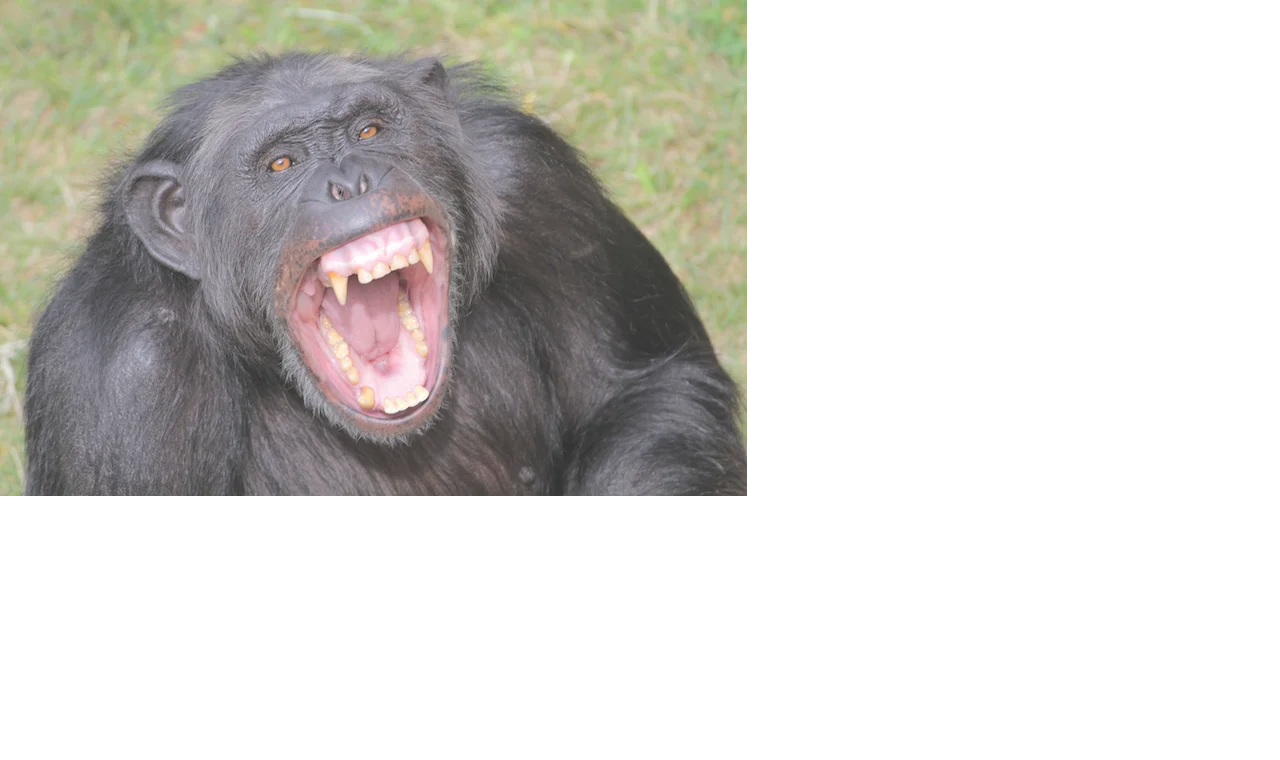
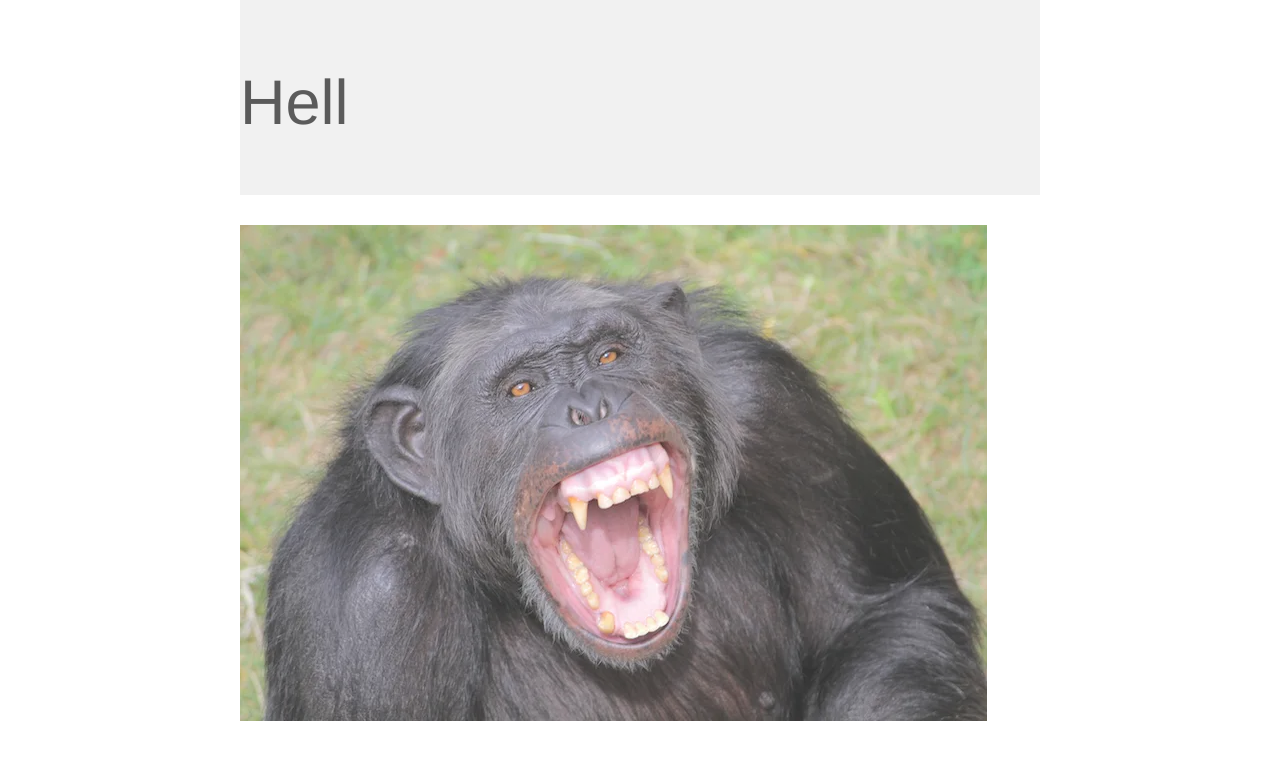
Before and after one commit to cyberlinguine/SamSite, a plain HTML site: page index.html in a window 1280 px wide. Drawn offline with nearby package versions, Linux system fonts and the light colour scheme.

Commit message:
Chimp Hell

```diff
--- a/index.html
+++ b/index.html
@@ -10,8 +10,9 @@
     <title>Sam Website</title>
 </head>
 <body>
-    <div class="fade-in">
+    <div class="fade-in" style="width:800px; margin:0 auto;">
+        <div class="jumbotron"><h1>Hell</h1></div>
         <img src="assets/chimp.jpg">
-     </div>
+    </div>
 </body>
 </html>
```
